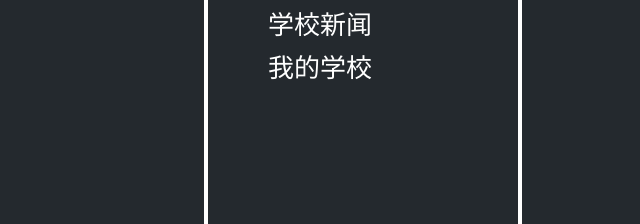
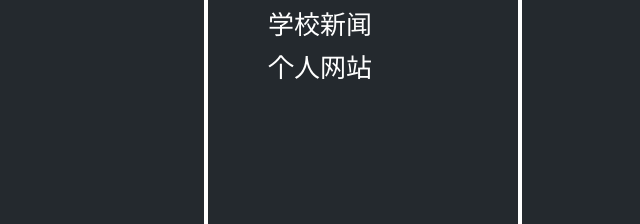
Before and after one commit to YaoLilin/-, a plain HTML site: page index.html in a window 1280 px wide. Shown: the part 351-575 px from the top of the page, 277-917 px from the left. Drawn offline with Linux system fonts and the light colour scheme.

Commit message:
修改主页链接文字

```diff
--- a/index.html
+++ b/index.html
@@ -18,7 +18,7 @@
   <ul class="project_list">
     <li><a href="网上花店/index.html" target="_blank" class="pj_url">网上花店</a></li>
     <li><a href="作业：学校新闻/index.html" target="_blank" class="pj_url">学校新闻</a></li>
-    <li><a href="作业：我的学校/index.html" target="_blank" class="pj_url">我的学校</a></li>
+    <li><a href="作业：我的学校/index.html" target="_blank" class="pj_url">个人网站</a></li>
   </ul>
 </div>
 </body>
```
